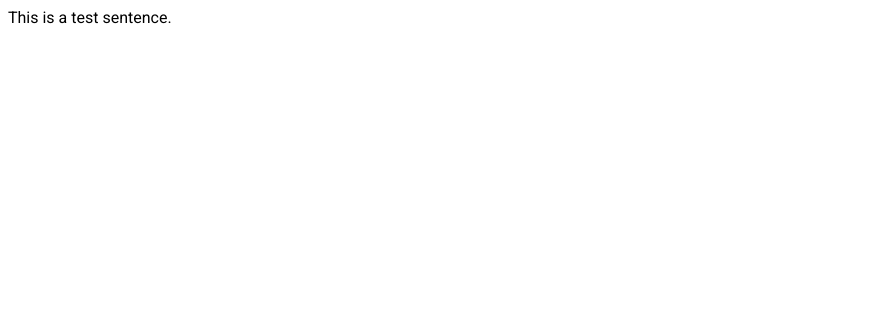
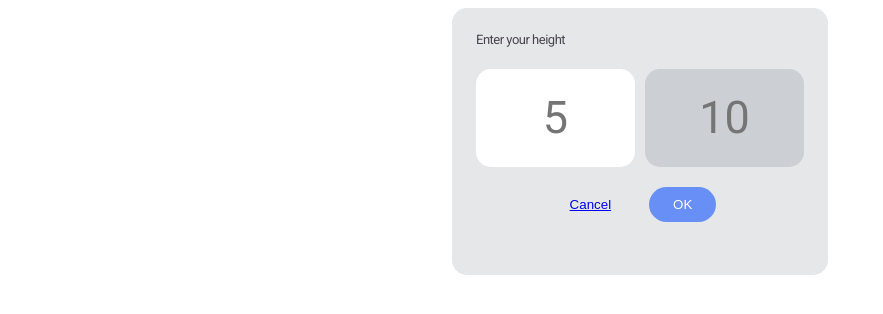
Before and after one commit to mayteles/virtual-try-on-client, a React (Create React App) app: page / in a window 1280 px wide. Shown: the top 314 px of the page, without its empty margins (0-883 px from the left). Built offline with nearby package versions, Linux system fonts and the light colour scheme.

Commit message:
initial styling added

```diff
--- /dev/null
+++ b/src/Height.js
@@ -0,0 +1,58 @@
+import React, { useState } from 'react';
+import { Link } from 'react-router-dom';
+import './Height.scss';
+
+const Height = () => {
+  const [heightFeet, setHeightFeet] = useState('');
+  const [heightInches, setHeightInches] = useState('');
+
+  const handleFeetChange = (e) => {
+    const value = e.target.value;
+    if (/^\d*\.?\d*$/.test(value) && (value === '' || parseFloat(value) < 10)) {
+      setHeightFeet(value);
+    }
+  };
+
+  const handleInchesChange = (e) => {
+    const value = e.target.value;
+    if (/^\d*\.?\d*$/.test(value) && (value === '' || parseFloat(value) < 13)) {
+      setHeightInches(value);
+    }
+  };
+
+  return (
+    <div className='height'>
+      <label className='height__label'>
+        Enter your height
+      </label>
+      <div className='height__input'>
+          <input
+            label='Feet'
+            className='height__input--feet'
+            type="text"
+            value={heightFeet}
+            onChange={handleFeetChange}
+            placeholder="5"
+          />
+          <input
+            label='Inches'
+            className='height__input--inches'
+            type="text"
+            value={heightInches}
+            onChange={handleInchesChange}
+            placeholder="10"
+          />
+      </div>
+      <div className='height__button--container'>
+        <button className='height__cancel--button'>
+            <Link to="/" className="height__input--cancel">Cancel</Link>
+        </button>
+        <button className='height__confirm--button'>OK</button>
+      </div>
+    </div>
+
+
+  );
+};
+
+export default Height;
--- /dev/null
+++ b/src/Height.scss
@@ -0,0 +1,109 @@
+@import './styles/global.scss';
+@import './styles/variables.scss';
+@import './styles/mixins.scss';
+
+.height{
+    align-self: center;
+    width: 328px;
+    height: 243px;
+    flex-direction: column;
+    background-color: #49454F;
+    align-items: flex-start;
+    flex-shrink: 0;
+    display: flex;
+    padding: 24px 24px 0px 24px;
+    border-radius: 15px;
+    background: var(--Neutral-100, #E6E7E9);
+    margin-left: auto;
+    margin-right: auto;
+
+    &__label{
+        color: var(--M3-sys-light-on-surface-variant, var(--Schemes-On-Surface-Variant,  #49454F));
+        font-family: Roboto;
+        font-size: 13px;
+        font-style: normal;
+        font-weight: 400;
+        line-height: 130%;
+        letter-spacing: -0.5px;
+        padding-bottom: 20px;
+    }
+
+    &__input{
+        display: flex;
+        flex-direction: row;
+        justify-content: center;
+        align-items: center;
+        gap: 10px;
+        align-self: stretch;
+        padding-bottom: 20px;
+    }
+    &__input--inches{
+        width: 128px;
+        height: 96px;
+        display: flex;
+        flex-direction: column;
+        align-items: flex-start;
+        gap: 7px;
+        flex: 1 0 0;
+        color: rgba(29, 27, 32, 1);
+        text-align: center;
+        font-family: Roboto;
+        font-size: 45px;
+        font-style: normal;
+        font-weight: 400;
+        line-height: 52px;
+        background-color: rgba(204, 207, 212, 1);
+        border: none;
+        border-radius: 15px;
+    }
+    &__input--feet{
+        width: 128px;
+        height: 96px;
+        display: flex;
+        flex-direction: column;
+        align-items: flex-start;
+        gap: 7px;
+        flex: 1 0 0;
+        color: rgba(29, 27, 32, 1);
+        text-align: center;
+        font-family: Roboto;
+        font-size: 45px;
+        font-style: normal;
+        font-weight: 400;
+        line-height: 52px;
+        background-color: white;
+        border: none;
+        border-radius: 15px;
+
+        &:active, :hover{
+            border-color: #49454F;
+        }
+    }
+    &__button--container{
+        display: flex;
+        align-items: center;
+        flex-direction: row;
+        margin-right: auto;
+        margin-left: auto;
+        gap: 32px;
+    }
+    &__cancel--button{
+        border: none;
+        background: none;
+        color: black;
+
+        &*:hover*{
+            cursor: pointer;
+        }
+    }
+    &__confirm--button{
+        border-radius: 100px;
+        border: none;
+        color: white;
+        background: var(--Google-Blue-100, #688FF5);
+        padding: 10px 24px;
+        justify-content: center;
+        align-items: center;
+    }
+
+}
--- a/src/pages/Step1/Step1.js
+++ b/src/pages/Step1/Step1.js
@@ -1,7 +1,10 @@
+import Height from '../../Height';
 const Step1 = () => {
   return (
     <>
-      <div>This is a test sentence.</div>
+      <div>
+        <Height />
+      </div>
     </>
   );
 };
```
Also changed, not shown: 1 other file (tests, documents, lock files or other folders).
